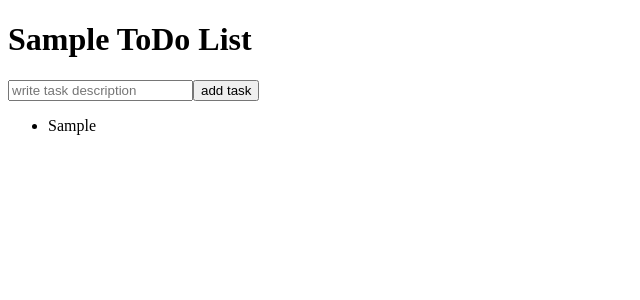
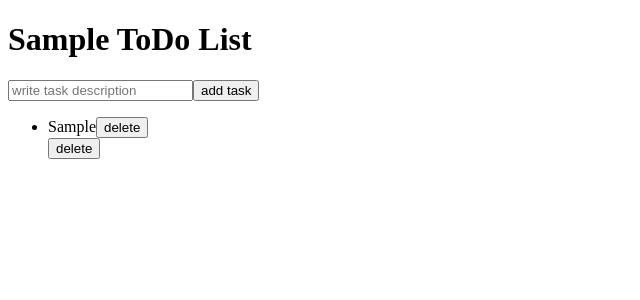
Before and after one commit to techtechsailor/sample-todo-react-js-codesandbox, a React (Create React App) app: page / in a window 1280 px wide. Both pictures are taken after typing "Sample" into the empty fields and a click on the button "add task". Shown: the top 300 px of the page, without its empty margins (0-640 px from the left). Built offline with nearby package versions, Linux system fonts and the light colour scheme.

Commit message:
delete-task function completed Update 3 files

```diff
--- a/src/components/ToDoList.js
+++ b/src/components/ToDoList.js
@@ -8,11 +8,16 @@ export default function ToDoList() {
 
   //タスクをタスクリストに追加する
   function addTask() {
-    if (task === "") {
-      return;
-    }
+    if (task === "") return; //空白の場合はタスクを追加しない
     setTodoList([...todoList, task]); //リストにタスクを追加
     setTask(""); //タスク追加後に入力欄をリセット
+  }
+
+  //該当IDのタスクをTodoListから削除する
+  function deleteTask(id) {
+    console.log(todoList);
+    console.log(todoList.filter((todo, index) => index !== id));
+    setTodoList(todoList.filter((todo, index) => index !== id));
   }
 
   return (
@@ -28,7 +33,12 @@ export default function ToDoList() {
       <div>
         <ul>
           {todoList.map((todo, index) => {
-            return <ToDoTask id={index} content={todo} />;
+            return (
+              <>
+                <ToDoTask id={index} content={todo} />
+                <Button onClick={() => deleteTask(index)}>delete</Button>
+              </>
+            );
           })}
         </ul>
       </div>
--- a/src/components/ToDoTask.js
+++ b/src/components/ToDoTask.js
@@ -1,7 +1,12 @@
+import Button from "./Button.js";
+
 export default function ToDoTask({ id, content }) {
   return (
     <div>
-      <li key={id}>{content}</li>
+      <li key={id}>
+        {content}
+        <Button onClick={() => alert("delete")}>delete</Button>
+      </li>
     </div>
   );
 }
```
Also changed, not shown: 1 other file (tests, documents, lock files or other folders).
